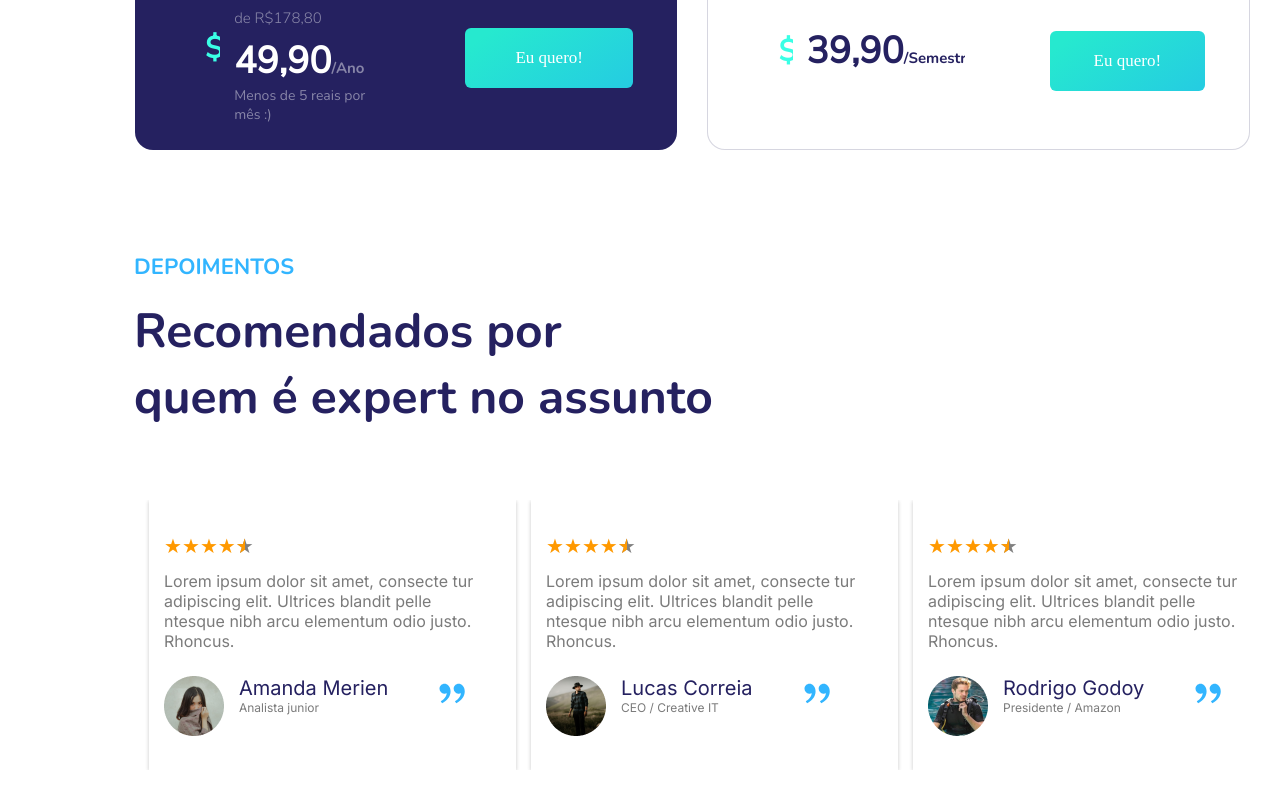
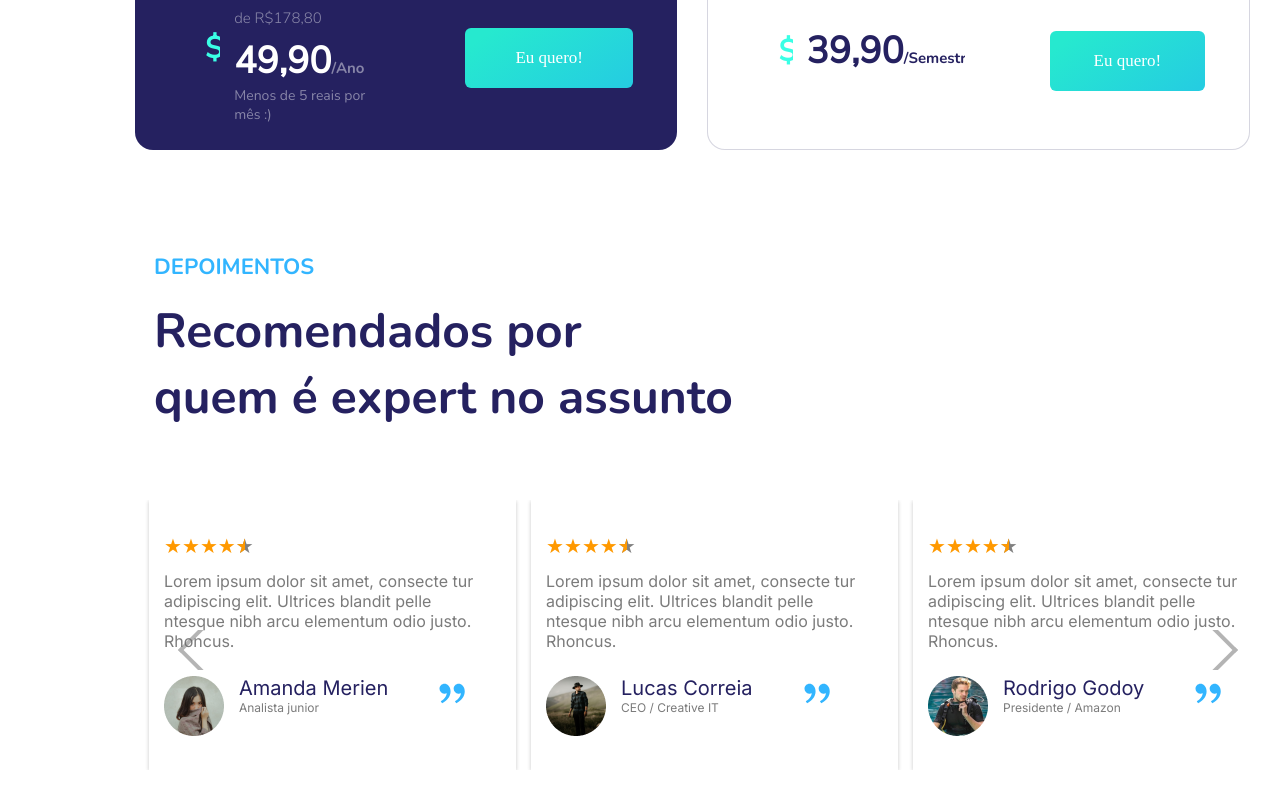
Before and after one commit to gabriel-O-C/landing-page-challenge, a React (Create React App) app: page / in a window 1280 px wide. Shown: the part 3612-4412 px from the top of the page. Before the commit the page ends 4382 px from the top, so only its background shows below. Built offline with nearby package versions, Linux system fonts and the light colour scheme.

Commit message:
feat: carousel done

```diff
--- a/package.json
+++ b/package.json
@@ -7,6 +7,7 @@
     "@testing-library/react": "^11.1.0",
     "@testing-library/user-event": "^12.1.10",
     "react": "^17.0.2",
+    "react-awesome-slider": "^4.1.0",
     "react-dom": "^17.0.2",
     "react-router-dom": "^6.0.0",
     "react-scripts": "4.0.3",
--- /dev/null
+++ b/src/components/Caroussel/index.jsx
@@ -0,0 +1,32 @@
+import React from 'react'
+import { Comments } from '..';
+import AwesomeSlider from 'react-awesome-slider';
+import 'react-awesome-slider/dist/styles.css';
+import './styles.css'
+const Carouseel = () => {
+
+  return (
+    <div className="awssld__wrapper">
+      <AwesomeSlider className=".awssld__content .awssld__controls__arrow-left"
+        bullets={false}
+        fillParent={false}
+      >
+        <div>
+          <Comments />
+        </div>
+        <div>
+          <Comments />
+        </div>
+        <div>
+          <Comments />
+        </div>
+
+      </AwesomeSlider>
+
+    </div>
+
+
+  )
+}
+
+export default Carouseel
--- /dev/null
+++ b/src/components/Caroussel/styles.css
@@ -0,0 +1,12 @@
+.awssld__content{
+  background-color: #ffffff;
+  height: 270px;
+}
+
+.awssld__wrapper{
+  height: 300px;
+}
+
+.awssld__controls__arrow-left{
+  left: 2px;
+}
--- a/src/components/SocialProof/index.jsx
+++ b/src/components/SocialProof/index.jsx
@@ -1,17 +1,20 @@
 import React from 'react'
-import { Comments } from '../index'
-import { Container, SubTitle, Title } from './styles'
+import { Carrosel, Comments } from '../index'
+import { Container, SubTitle, TextWrapper, Title } from './styles'
 
 const SocialProof = () => {
   return (
     <Container>
-      <SubTitle>DEPOIMENTOS</SubTitle>
-      <Title>
-        Recomendados por<br />
-        quem é expert no assunto
-      </Title>
-      <Comments />
+      <TextWrapper>
+        <SubTitle>DEPOIMENTOS</SubTitle>
+        <Title>
+          Recomendados por<br />
+          quem é expert no assunto
+        </Title>
+      </TextWrapper>
+      <Carrosel />
     </Container>
+
   )
 }
 
--- a/src/components/SocialProof/styles.js
+++ b/src/components/SocialProof/styles.js
@@ -3,6 +3,10 @@ import styled from "styled-components";
 export const Container = styled.section`
   margin-left: 134px;
   margin-top: 102px;
+  display: flex;
+  flex-direction: column;
+  justify-content: center;
+  align-items: flex-start;
 `;
 
 export const SubTitle = styled.h2`
@@ -21,3 +25,7 @@ export const Title = styled.h1`
   color: ${props => props.theme.colors.primary};
   margin-bottom: 70px;
 `;
+
+export const TextWrapper = styled.div`
+  margin-left: 20px;
+`;
--- a/src/components/index.js
+++ b/src/components/index.js
@@ -9,3 +9,4 @@ export { default as Cards } from './Cards';
 export { default as SocialProof } from './SocialProof';
 export { default as StarRatings } from './StarRatings';
 export { default as Comments } from './Comment';
+export { default as Carrosel } from './Caroussel';
```
Also changed, not shown: src/components/Caroussel/styles.js (added), 1 other file (tests, documents, lock files or other folders).
